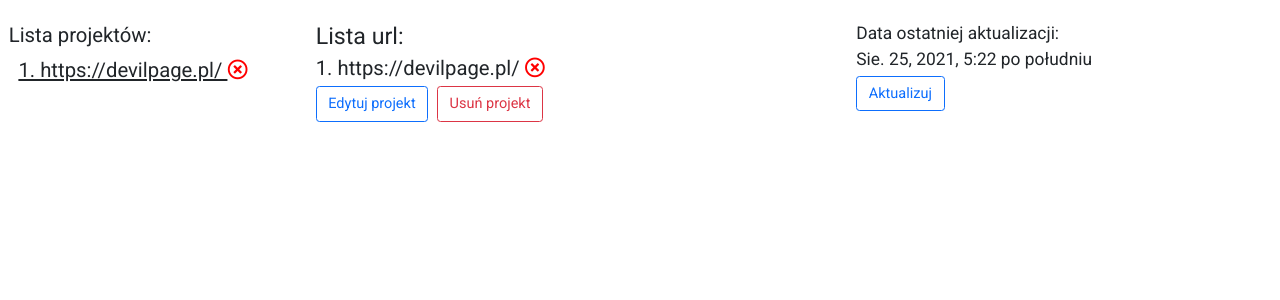
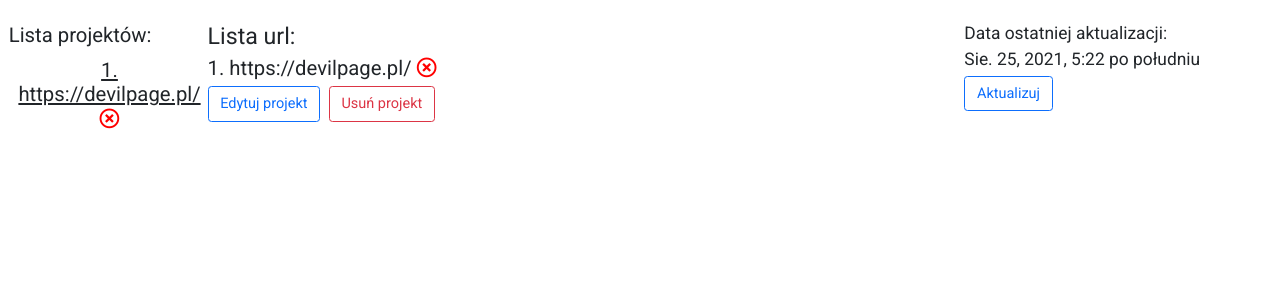
Before and after one commit to piwko7/linkscheckers, a Django app: page / in a window 1280 px wide. Shown: the part 47-347 px from the top of the page. Run offline with Django 3.2, Linux system fonts and the light colour scheme; data comes from the database, SQL or seed files in the repository; both versions use the stored data as it was after the commit.

Commit message:
Alpha 1.1.2

```diff
--- a/link_checker/link_chekcer.py
+++ b/link_checker/link_chekcer.py
@@ -16,4 +16,4 @@ def check_link(project_name, project_urls):
         if single_url in urls_on_site:
             print('To chyba dziala')
 
-check_link('https://www.wykop.pl/', ['http://www.musc.pl', 'http://ww.google.pl'])
+check_link('https://najlepszy-ranking.pl/', ['http://www.musc.pl', 'http://ww.google.pl', 'https://szafa.pl/porady/293-ranking-butow-do-biegania-postaw-na-wygode.html'])
--- a/link_checker/views.py
+++ b/link_checker/views.py
@@ -44,7 +44,13 @@ def load_project(request, id):
     all_projects = list(Project.objects.all().values_list('id', flat=True))
     selected_project = all_projects.index(id) + 1
 
-    return render(request, 'index.html', {'projects_names': projects_names, 'project_urls': project_urls, 'selected_id': id, 'selected_project': selected_project})
+    try:
+        all_dates = Date.objects.all()
+        update_time = all_dates[0]
+    except:
+        update_time = None
+
+    return render(request, 'index.html', {'projects_names': projects_names, 'project_urls': project_urls, 'selected_id': id, 'selected_project': selected_project, 'update_time': update_time})
 
 def delete_project(request, id):
     project = get_object_or_404(Project, pk=id)
--- a/templates/index.html
+++ b/templates/index.html
@@ -7,7 +7,7 @@
 
     <div class="panel">
         <div class="row">
-            <div class="col-3 p-0 px-4 panel-left">
+            <div class="col-2 p-0 px-4 panel-left">
 
                 <h3>Lista projektów:</h3>
                 {% for project in projects_names %}
@@ -30,7 +30,7 @@
                 {% endfor %}
 
             </div>
-            <div class="col-5 p-0 panel-mid">
+            <div class="col-7 p-0 panel-mid">
                   <h2>Lista url:</h2>
                 {% for url in project_urls %}
                     {% if url.links_ok %}
```
Also changed, not shown: db.sqlite3.
